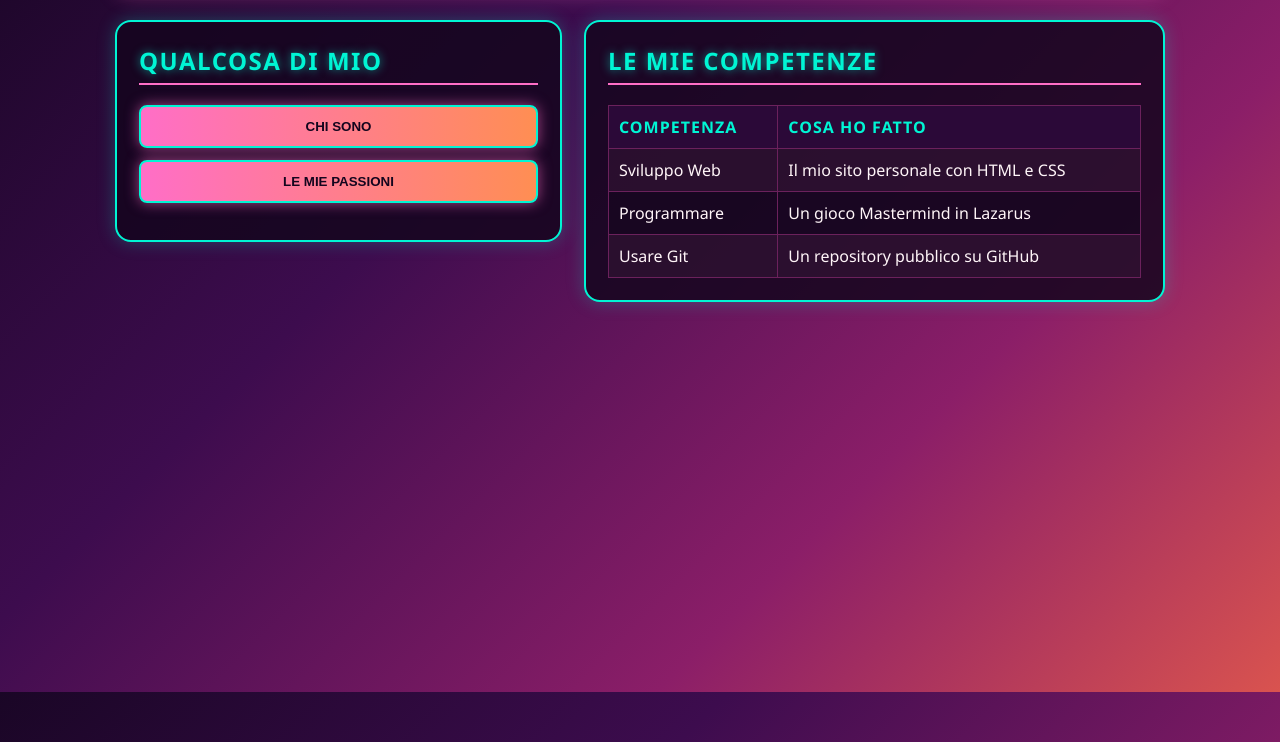
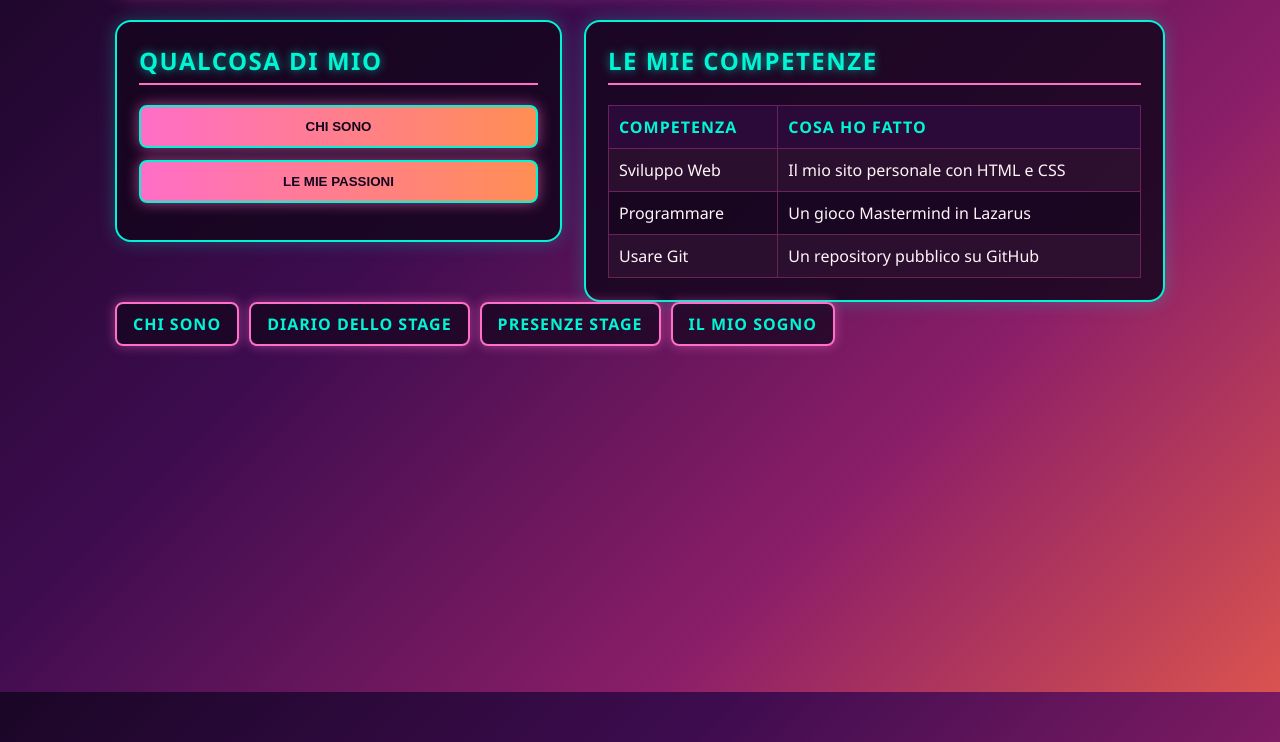
Before and after one commit to danisaracino/mio-sito12, a plain HTML site: page index.html in a window 1280 px wide. Shown: the part 108-850 px from the top of the page. Drawn offline with Linux system fonts and the light colour scheme.

Commit message:
Add navigation link for 'Il mio sogno'
Added a new navigation link to 'Il mio sogno'.

```diff
--- a/index.html
+++ b/index.html
@@ -51,3 +51,9 @@
   <script src="qualcosa.js"></script>
 </body>
 </html>
+<nav>
+      <a href="index.html">Chi sono</a>
+      <a href="diario.html">Diario dello stage</a>
+      <a href="presenze.html">Presenze stage</a>
+      <a href="sogno.html">Il mio sogno</a>
+    </nav>
```
